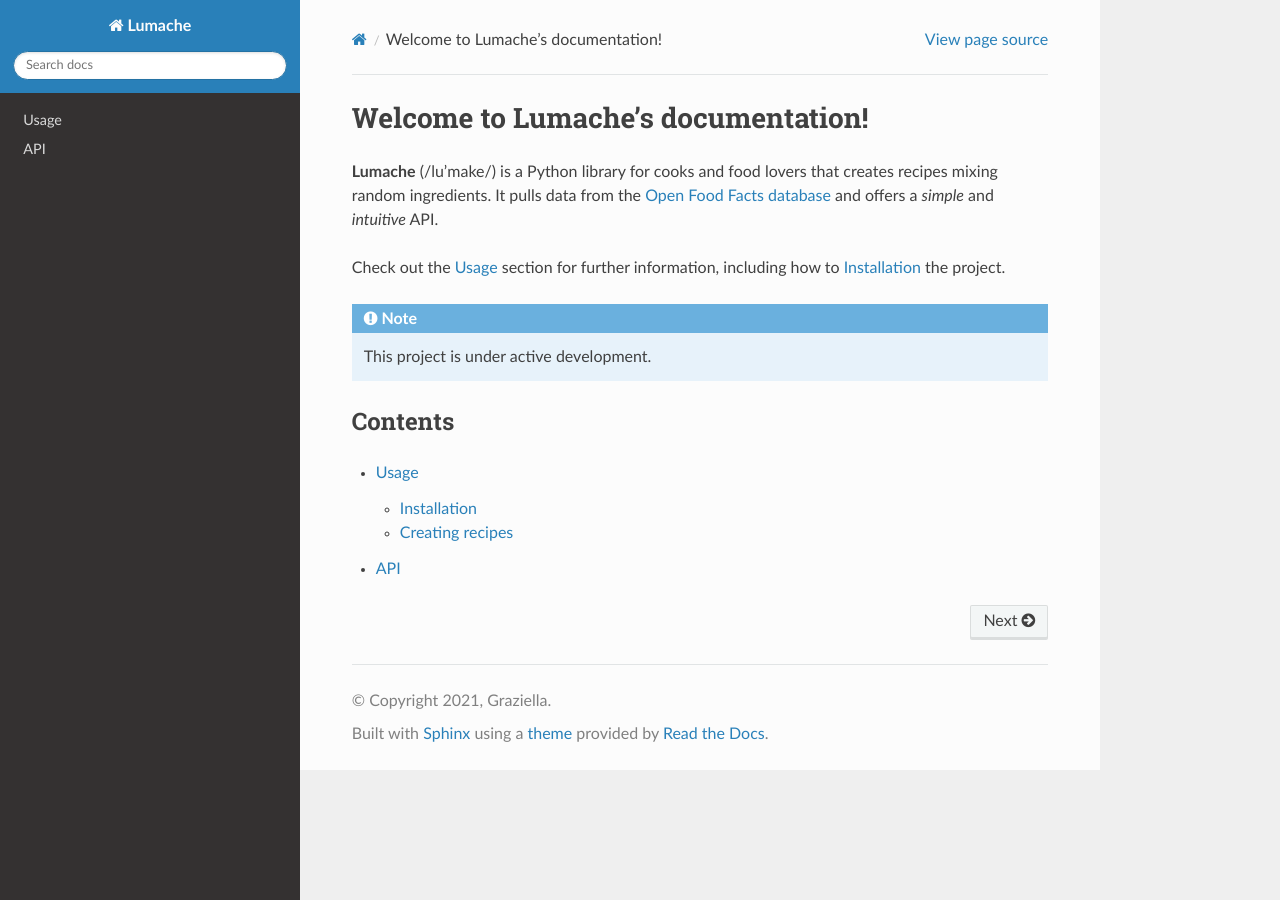
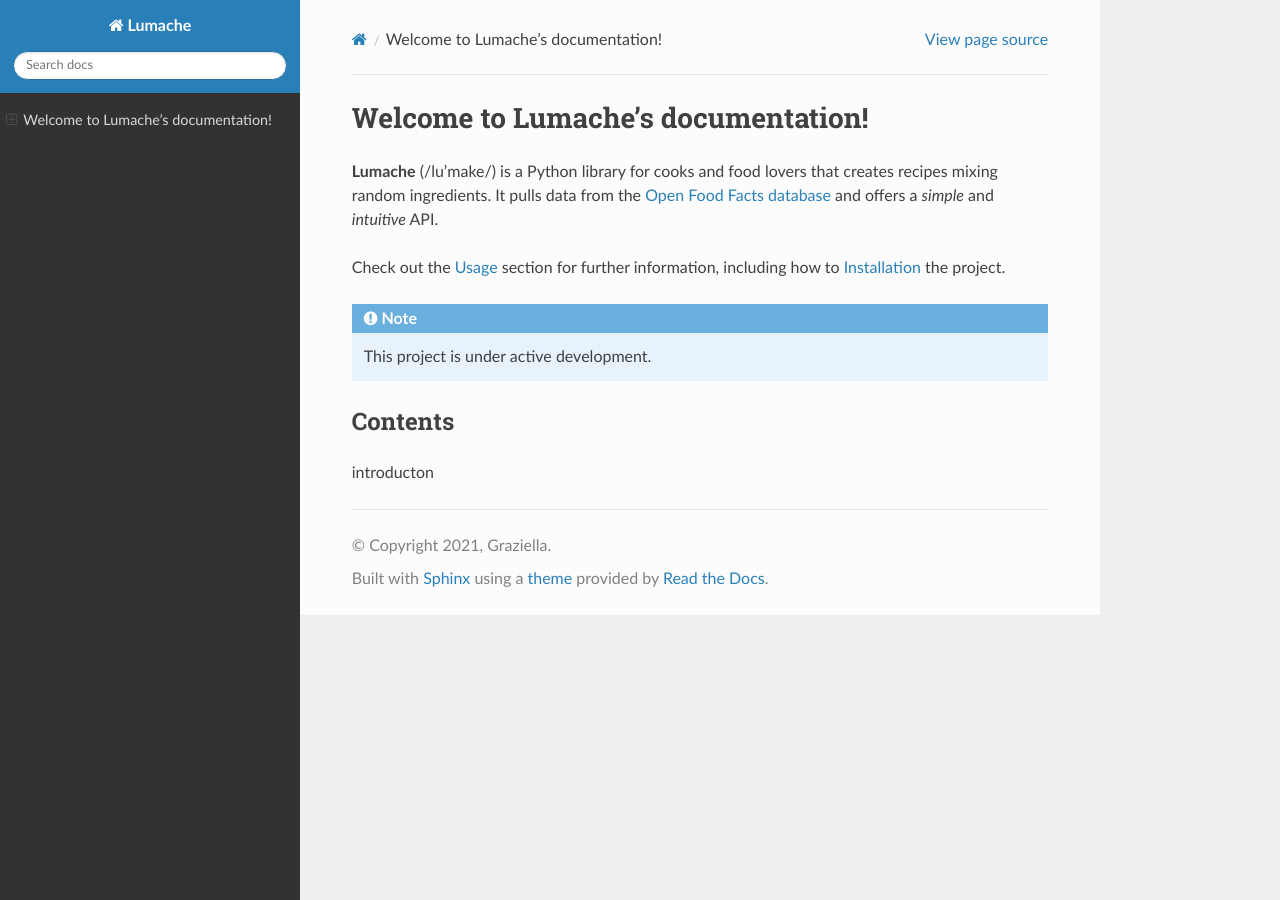
Before and after one commit to dave-student-300/awsstudent, a Sphinx documentation site: the page built from docs/source/index.rst, in a window 1280 px wide. Built offline with Sphinx 7.4.7 and the Read the Docs theme 3.1.0, drawn with Linux system fonts in a browser that asks for light colours.

Commit message:
Update index.rst

```diff
--- a/docs/source/index.rst
+++ b/docs/source/index.rst
@@ -18,5 +18,4 @@ Contents
 
 .. toctree::
 
-   usage
-   api
+introducton
```
